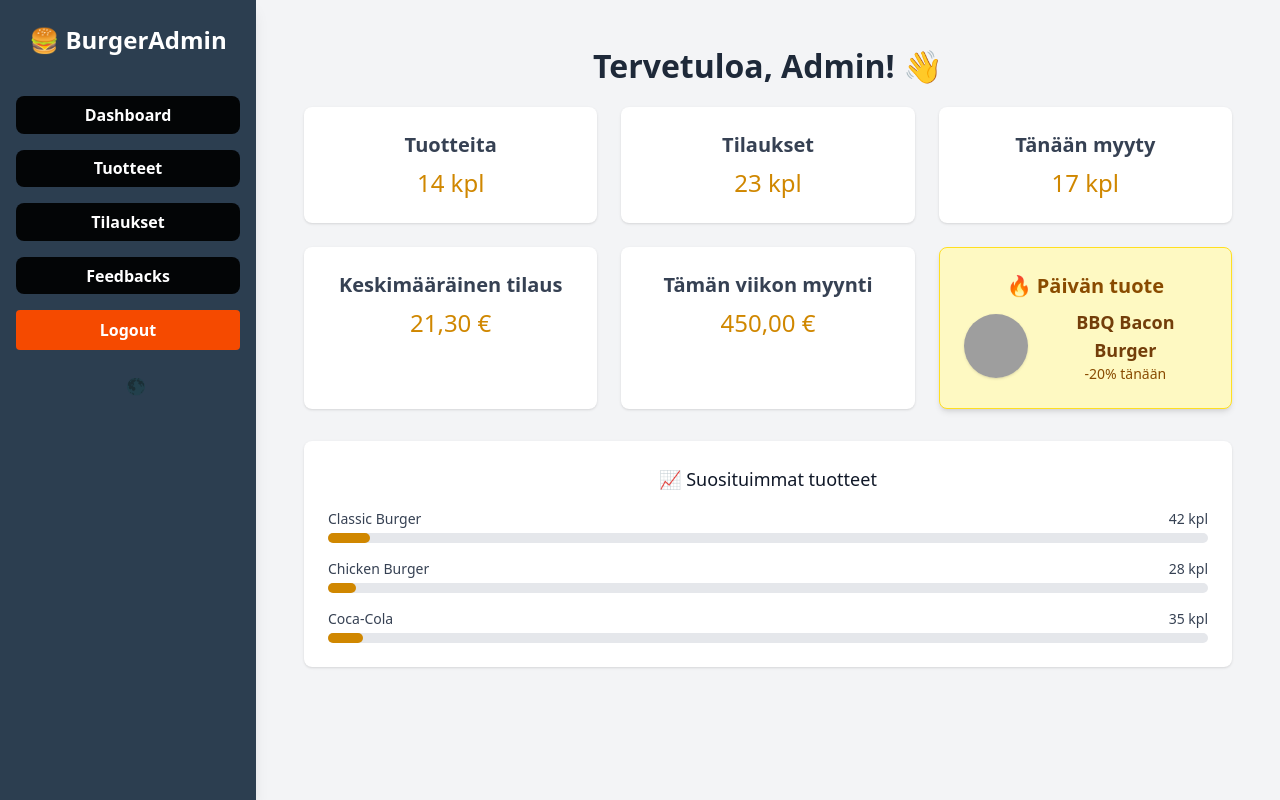
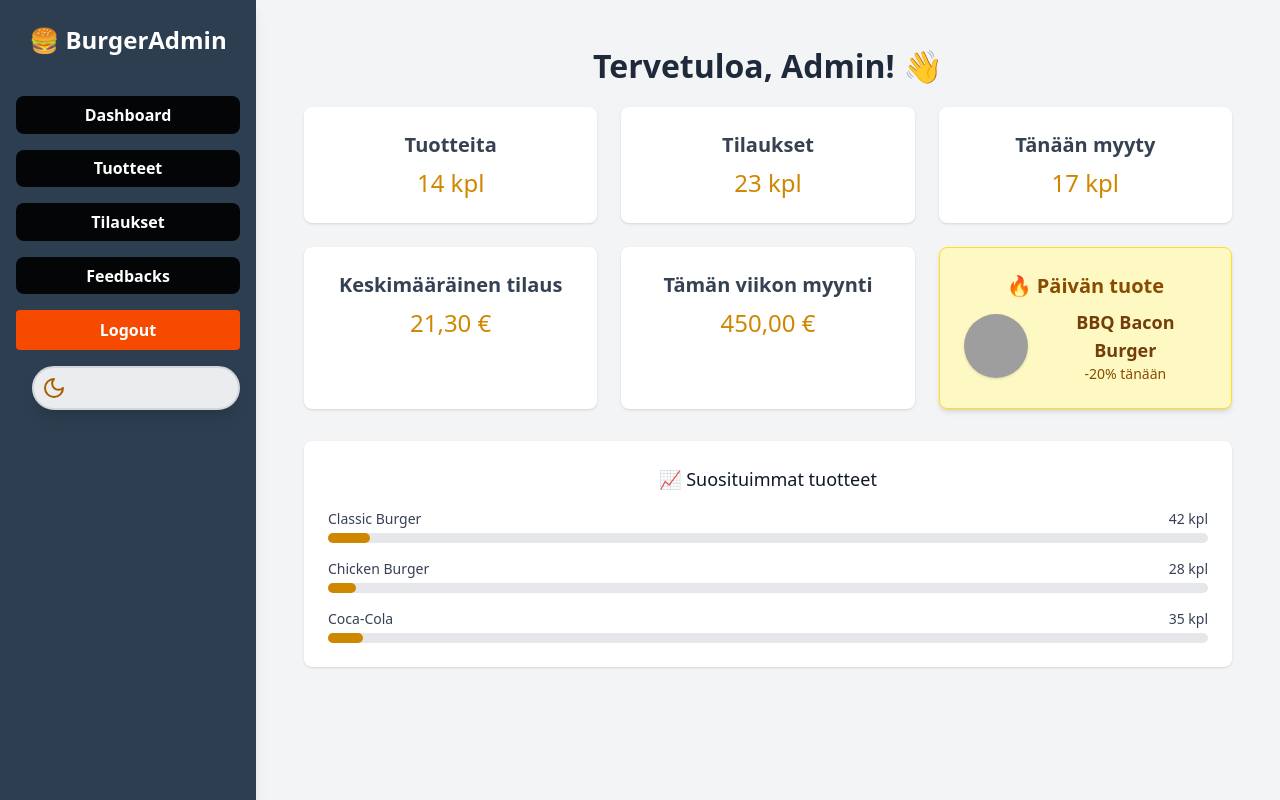
Before and after one commit to Kreetrix/web-project-frontend, a React (Vite) app: page /admin in a window 1280 px wide. Built offline with nearby package versions, Linux system fonts and the light colour scheme; grey boxes are pictures that could not be loaded.

Commit message:
added button , need also to add dark mode to admin panel

```diff
--- a/src/admin/Sidebar.jsx
+++ b/src/admin/Sidebar.jsx
@@ -1,5 +1,6 @@
 import { Link } from 'react-router-dom';
 import { useTheme } from "../contexts/ThemeContext";
+import { Coffee, Moon } from "lucide-react";
 
 const Sidebar = () => {
     const { darkMode, toggleDarkMode } = useTheme();
@@ -17,10 +18,18 @@ const Sidebar = () => {
                 >Logout</Link>
                 <button
                     onClick={toggleDarkMode}
-                    className="theme-toggle ml-4 p-2 rounded-full bg-gray-700 dark:bg-gray-600 hover:bg-gray-600 dark:hover:bg-gray-500"
-                    aria-label="chenge theme"
+                    className="ml-4 p-2 rounded-full
+           bg-white/90 dark:bg-gray-900/90
+           backdrop-blur-sm
+           border-2 border-gray-300 dark:border-gray-600
+           shadow-lg hover:shadow-xl
+           transition-all duration-200"
                 >
-                    {darkMode ? '🌞' : '🌑'}
+                    {darkMode ? (
+                        <Coffee className="w-6 h-6 text-amber-600 " />
+                    ) : (
+                        <Moon className="w-6 h-6 text-yellow-700 " />
+                    )}
                 </button>
             </nav>
         </aside>
--- a/src/pages/Dashboard.jsx
+++ b/src/pages/Dashboard.jsx
@@ -23,7 +23,7 @@ export default function Dashboard() {
 
     return (
         <div className="min-h-screen flex flex-col items-center justify-start py-8 px-4">
-            <h1 className="text-3xl font-bold text-green-600 mb-6">Tervetuloa takaisin! 🍟</h1>
+            <h1 className="text-3xl font-bold text-orange-600 mb-6">Tervetuloa takaisin! 🍟</h1>
 
             <div className="flex gap-4 mb-6">
                 <button
```
